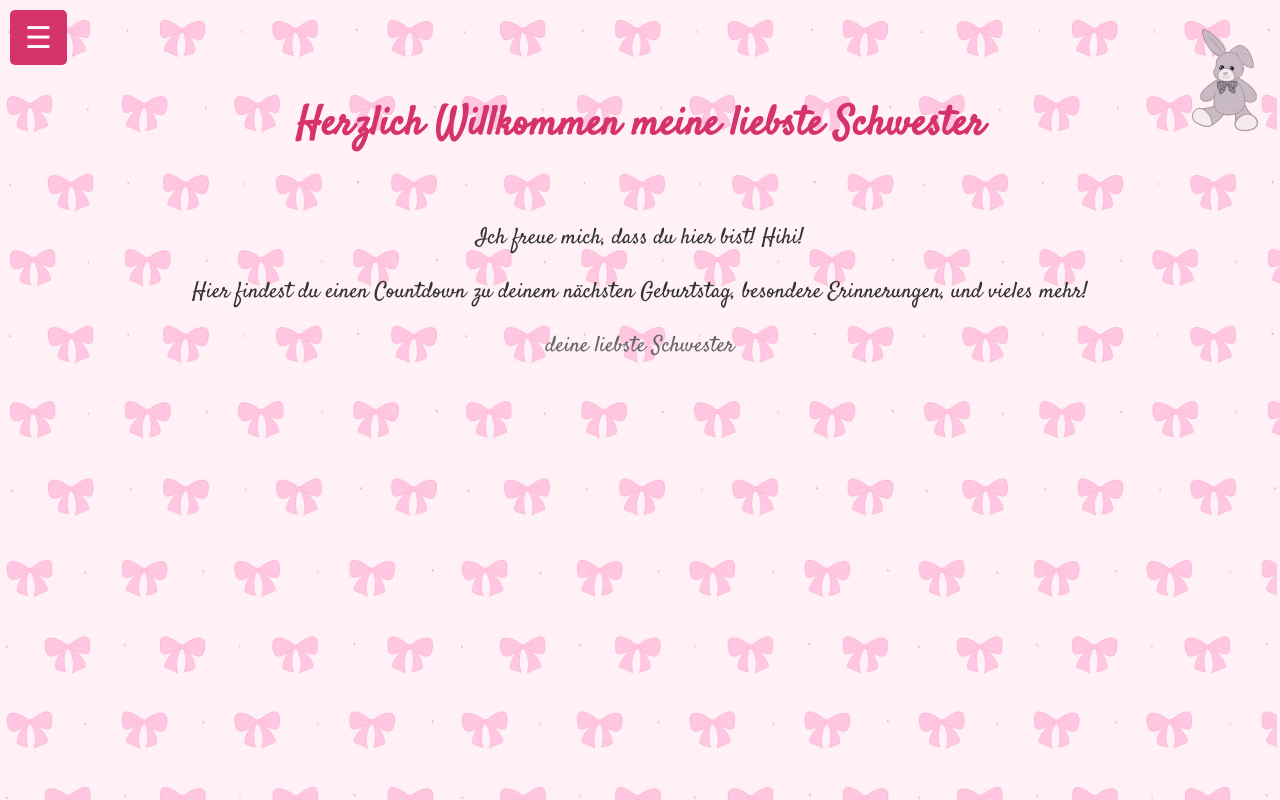
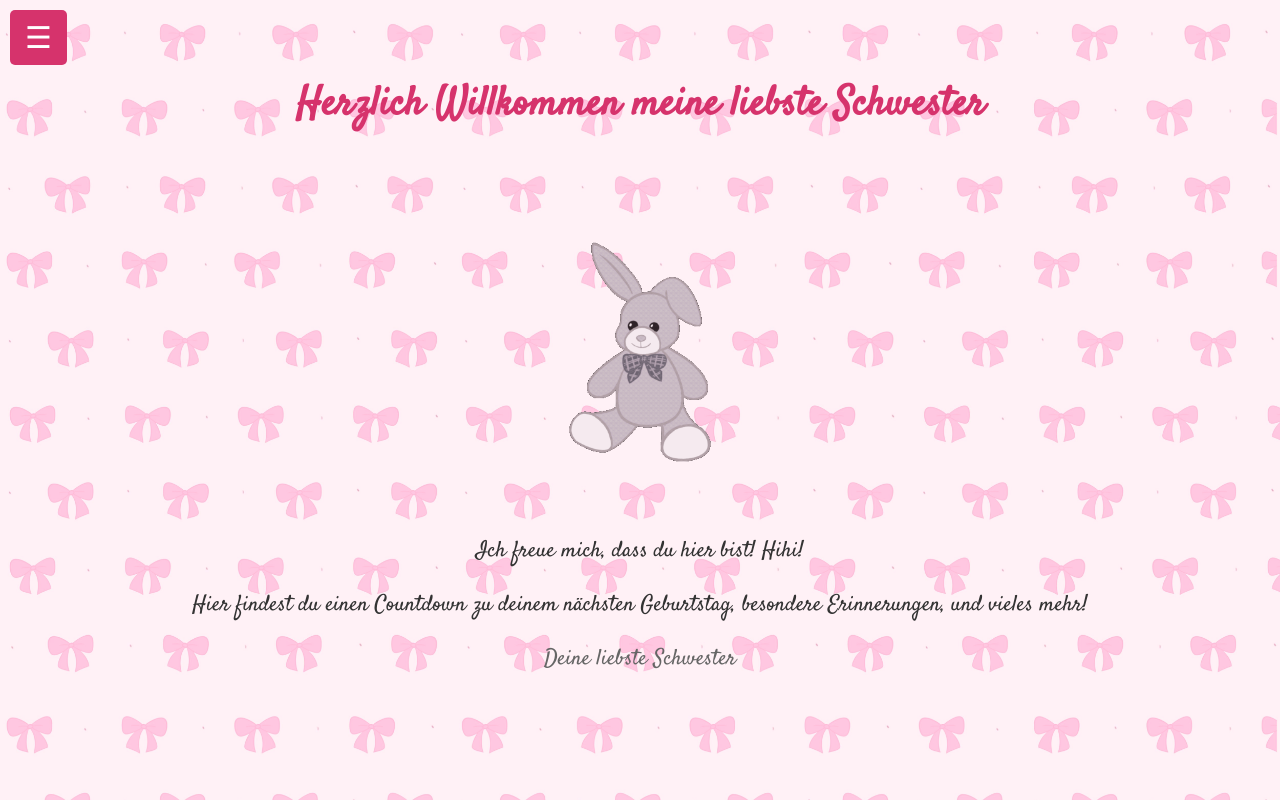
Before and after one commit to ilovemysis/ilovemysis.github.io, a plain HTML site: page index.html in a window 1280 px wide. Drawn offline with Linux system fonts and the light colour scheme.

Commit message:
background update

```diff
--- a/css/styles.css
+++ b/css/styles.css
@@ -19,18 +19,14 @@ body {
 }
 
 .hasi-container {
-    position: relative; /* This makes the positioning of the children absolute relative to this container */
-    width: 100%; /* or any specific size you need */
-    height: 20px; /* or any specific size you need, must be defined for absolute positioning */
+    width: 100%; /* Full width of the container */
+    text-align: center; /* Center the image horizontally */
+    margin: 0 0; /* Provide some spacing above and below */
 }
 
-.top-right-image {
-    position: absolute;
-    top: 0; /* Aligns the image to the top of the container */
-    right: 0; /* Aligns the image to the right of the container */
-    display: block; /* Ensures the image is displayed */
-    width: 70px; /* Specify the size as needed */
-    height: auto; /* Keeps the image's aspect ratio */
+.hasi-container img {
+    width: 150px; /* Maintain the original image width */
+    height: auto; /* Maintain the original image height */
 }
 
 .satisfy-regular {
--- a/index.html
+++ b/index.html
@@ -1,12 +1,12 @@
 <!DOCTYPE html>
 <html lang="en">
 <head>
-    <meta name="viewport" content="width=device-width, initial-scale=1.0"> <!-- Add this line -->
+    <meta charset="UTF-8">
+    <meta name="viewport" content="width=device-width, initial-scale=1.0">
     <title>Startseite</title>
     <link rel="stylesheet" href="css/styles.css">
 </head>
 <body>
-
     <div id="sidebar">
         <button id="toggleButton">☰</button> <!-- Menu Icon -->
         <ul class="menu">
@@ -15,27 +15,22 @@
             <!-- Add additional menu items here if needed -->
         </ul>
     </div>
-    <div class="hasi-container">
-        <img src='css/icons/hasi/hasi.gif' class="top-right-image" />
-        <!-- Other content can go here -->
-    </div>
     <main>
-
-            <button id="toggleButton" onclick="toggleSidebar()">☰</button>
+        <button id="toggleButton" onclick="toggleSidebar()">☰</button>
         <header>
             <h1>Herzlich Willkommen meine liebste Schwester</h1>
         </header>
+        <div class="hasi-container">
+            <img src='css/icons/hasi/hasi.gif' />
+        </div>
         <section>
             <p>Ich freue mich, dass du hier bist! Hihi!</p>
             <p>Hier findest du einen Countdown zu deinem nächsten Geburtstag, besondere Erinnerungen, und vieles mehr!</p>
-            <!-- Add more text or other content here -->
         </section>
         <footer>
-            <p>deine liebste Schwester</p>
+            <p>Deine liebste Schwester</p>
         </footer>
     </main>
-
-
     <script src="js/script.js"></script>
 </body>
 </html>
```
